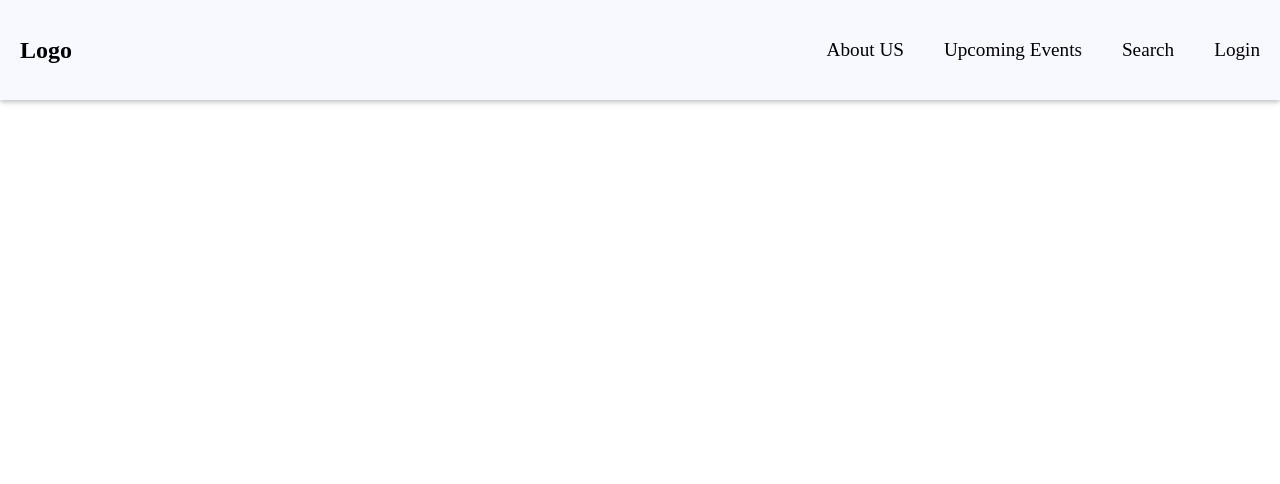
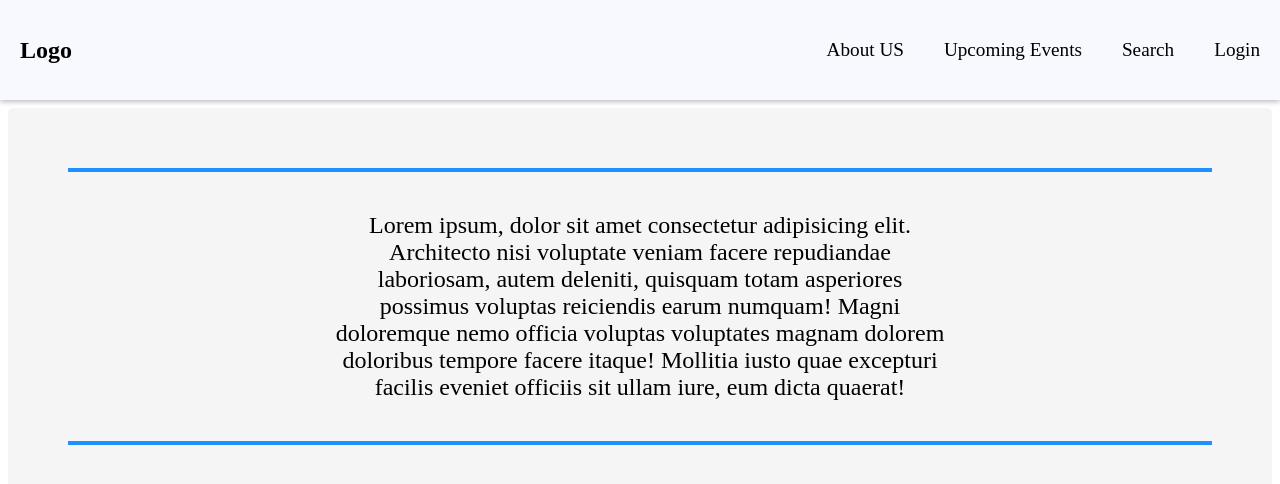
Before and after one commit to Domains18/Tech-events, a React (Vite) app in the folder front/: page / in a window 1280 px wide. Shown: the top 484 px of the page. Built offline with nearby package versions, Linux system fonts and the light colour scheme.

Commit message:
events
Signed-off-by: Domains18 <gibsonsgibson88@gmail.com>

```diff
--- a/front/src/App.js
+++ b/front/src/App.js
@@ -1,9 +1,11 @@
-import React from 'react'
-import Navbar from './Components/Nav/Navbar'
+import React from 'react';
+import Navbar from './Components/Nav/Navbar';
+import Hero from './Views/Hero/Hero';
 const App = () => {
   return (
     <>
       <Navbar />
+      <Hero />
     </>
   )
 }
--- /dev/null
+++ b/front/src/Views/Hero/Hero.js
@@ -0,0 +1,17 @@
+import React from 'react'
+import './Hero.scss'
+const Hero = () => {
+  return (
+    <div className="hero">
+      <hr />
+      <div className="hero-text">
+        <p>
+          Lorem ipsum, dolor sit amet consectetur adipisicing elit. Architecto nisi voluptate veniam facere repudiandae laboriosam, autem deleniti, quisquam totam asperiores possimus voluptas reiciendis earum numquam! Magni doloremque nemo officia voluptas voluptates magnam dolorem doloribus tempore facere itaque! Mollitia iusto quae excepturi facilis eveniet officiis sit ullam iure, eum dicta quaerat!
+        </p>
+      </div>
+      <hr />
+    </div>
+  )
+}
+
+export default Hero
--- /dev/null
+++ b/front/src/Views/Hero/Hero.scss
@@ -0,0 +1,27 @@
+.hero{
+    padding: 20px;
+    background-color: #f5f5f5;
+    border-radius: 5px;
+    position: relative;
+    top: 100px;
+
+    hr{
+        border: 2px solid #1e90ff;
+        margin: 40px;
+    }
+    .hero-text{
+        margin: 0 auto;
+        width: 50%;
+        text-align: center;
+        h1{
+            font-size: 3rem;
+            font-weight: 700;
+            color: #1e90ff;
+        }
+        p{
+            font-size: 1.5rem;
+            font-weight: 400;
+            color: #000
+        }
+    }
+}
```
Also changed, not shown: front/src/Events/Event/Event.js (added, +9 -0 lines).
